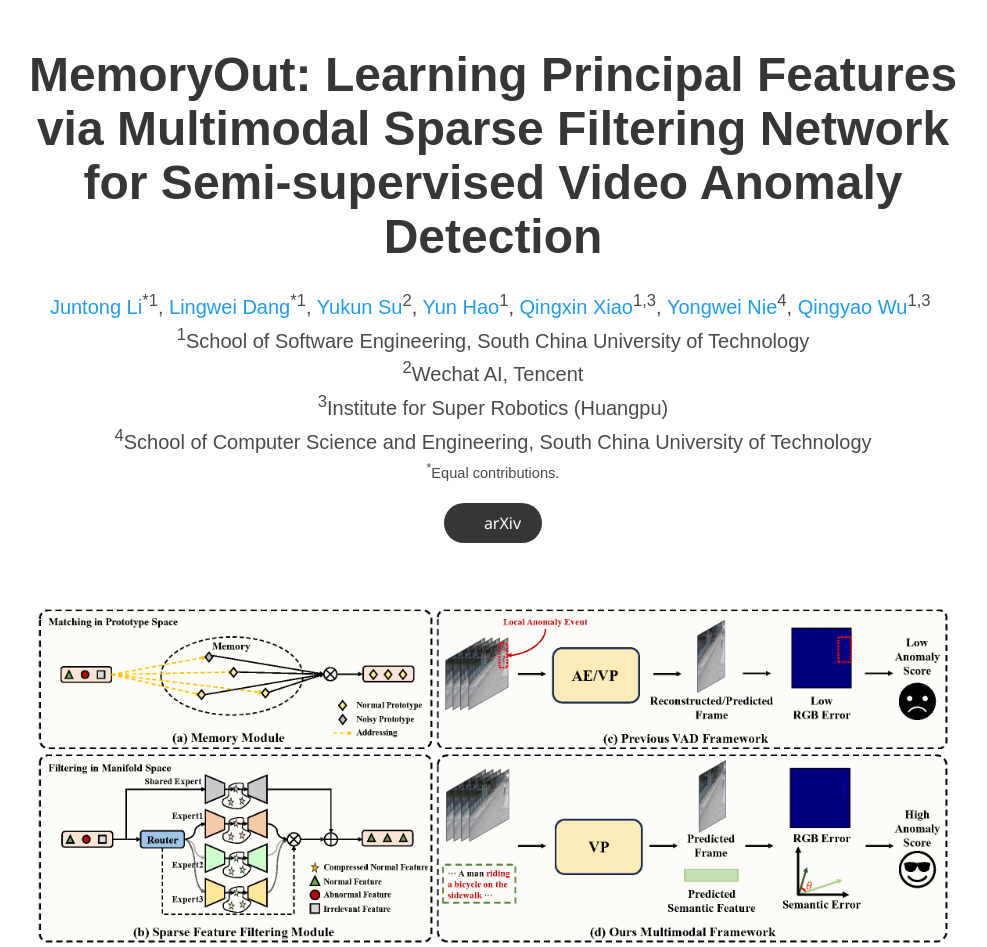
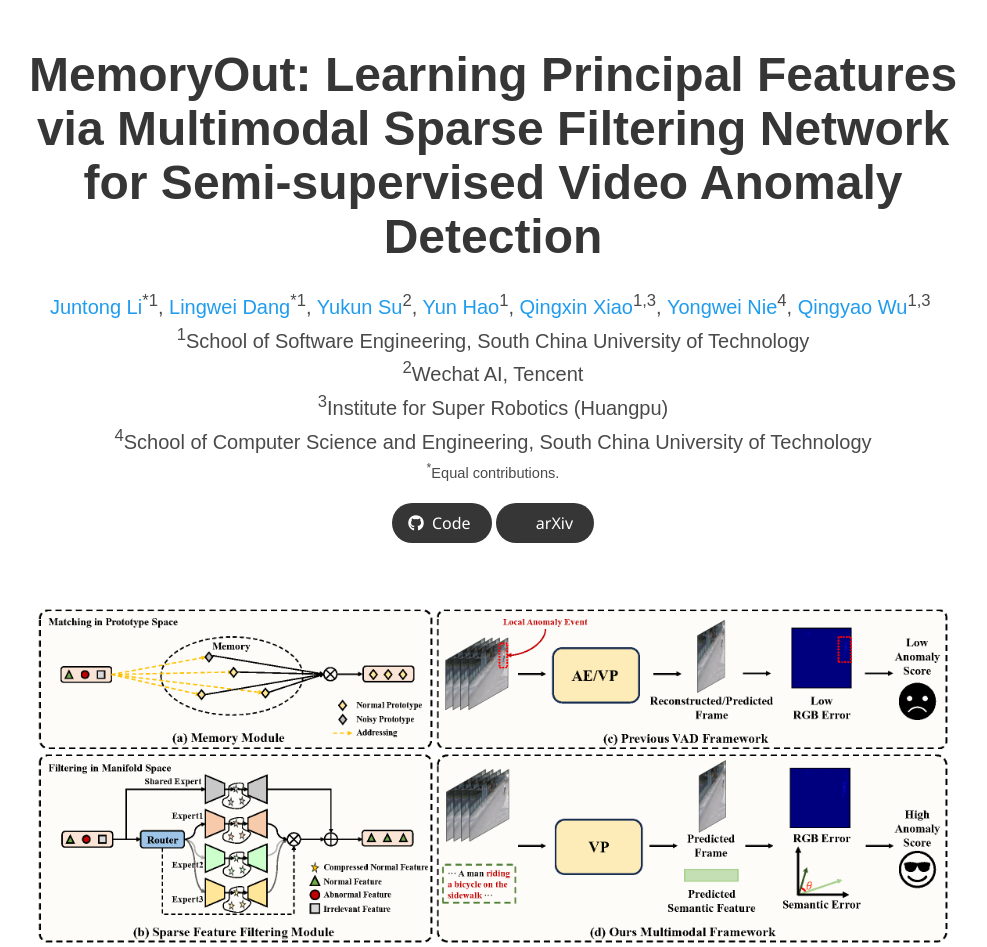
Before and after one commit to qzfm/sfn_vad_project_page, a plain HTML site: page index.html in a window 1280 px wide. Shown: the top 947 px of the page, without its empty margins (147-1134 px from the left). Drawn offline with nearby package versions, Linux system fonts and the light colour scheme; some icons are missing; a web font is replaced by a local one.

Commit message:
add code link

```diff
--- a/index.html
+++ b/index.html
@@ -103,14 +103,14 @@
                     </span> -->
 
                   <!-- Github link -->
-                  <!-- <span class="link-block">
-                    <a href="https://github.com/YOUR REPO HERE" target="_blank"
+                  <span class="link-block">
+                    <a href="https://github.com/qzfm/sfn_vad_code" target="_blank"
                     class="external-link button is-normal is-rounded is-dark">
                     <span class="icon">
                       <i class="fab fa-github"></i>
                     </span>
                     <span>Code</span>
-                  </a> -->
+                  </a>
                 </span>
 
                 <!-- ArXiv abstract Link -->
```
